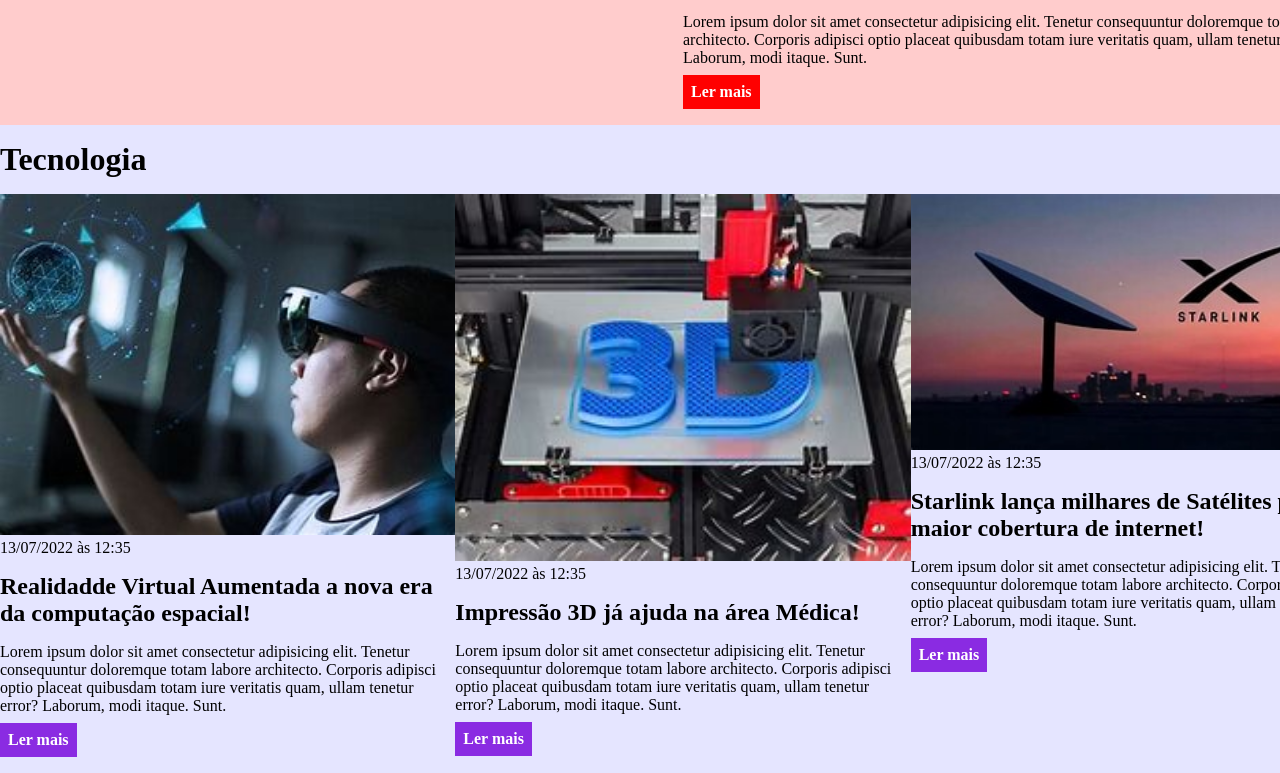
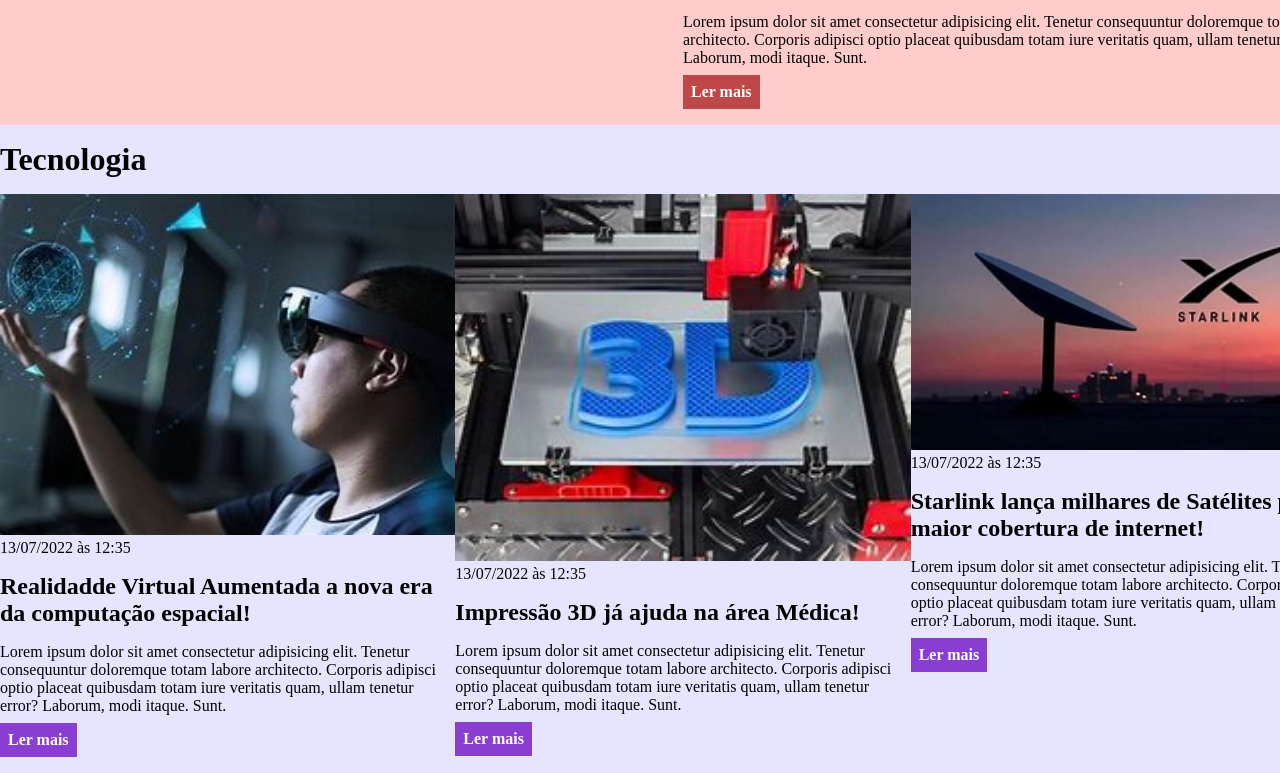
Before and after one commit to dinhonobre/duvidas, a plain HTML site: page index.html in a window 1280 px wide. Shown: the part 1930-2703 px from the top of the page. Drawn offline with Linux system fonts and the light colour scheme.

Commit message:
modifificação nas cores

```diff
--- a/main.css
+++ b/main.css
@@ -83,17 +83,17 @@
         background-color: #fffa65;
     }
     #economy .articles article a {
-        background-color: orange;
+        background-color: rgb(226, 167, 56);
     }
     #entertainment {
         background-color:rgba(255, 0, 0, 0.2);
     }
     #entertainment .articles article a {
-        background-color: red;
+        background-color: rgb(190, 71, 71);
     }
     #technology {
         background: rgba(0, 0, 255, 0.1);
     }
     #technology .articles article a {
-        background-color:blueviolet;
+        background-color:rgb(137, 61, 209);
     }
```
